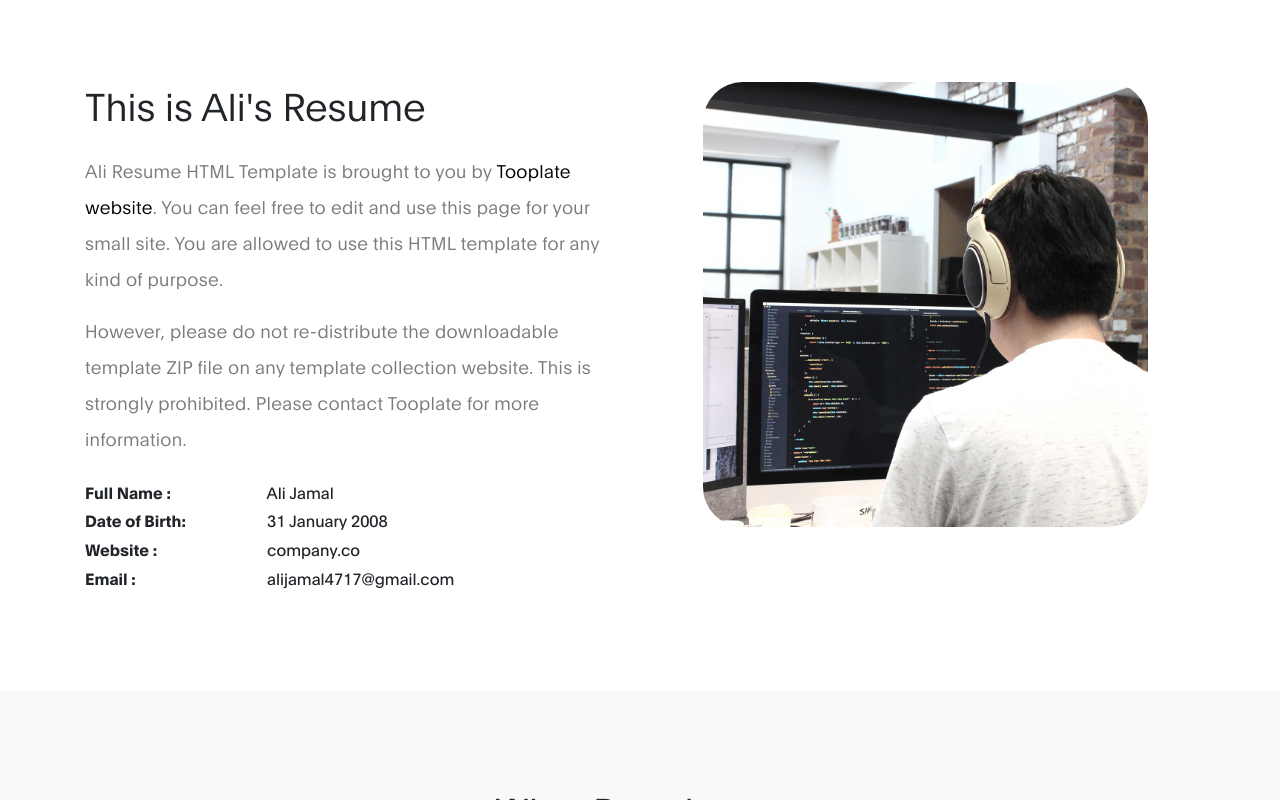
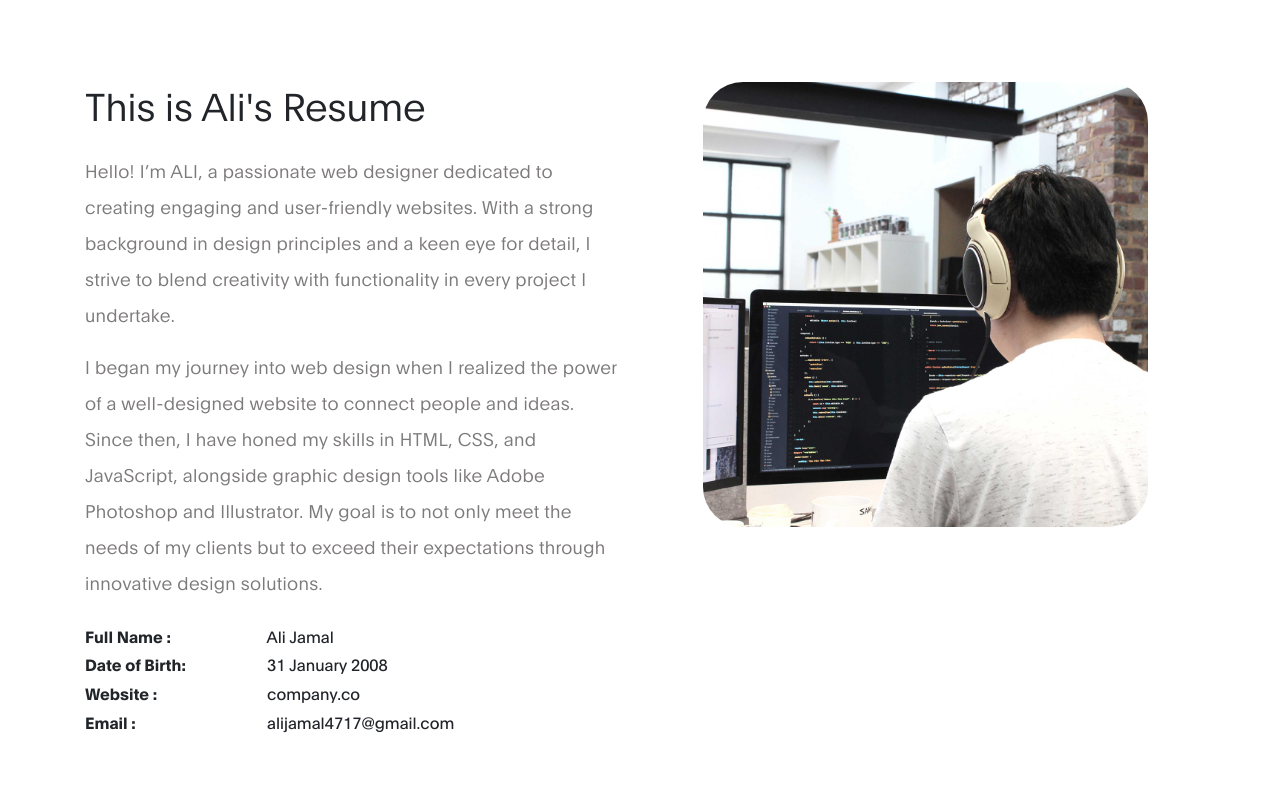
Before and after one commit to AliJamal4/ALI, a plain HTML site: page index.html in a window 1280 px wide. Shown: the part 668-1468 px from the top of the page. Drawn offline with Linux system fonts and the light colour scheme.

Commit message:
Update index.html

```diff
--- a/index.html
+++ b/index.html
@@ -100,9 +100,9 @@ Tooplate 2024 Ali Resume
                 <div class="col-lg-6 col-md-6 col-12">
                     <h3 class="mb-4">This is Ali's Resume</h3>
 
-                    <p>Ali Resume HTML Template is brought to you by <a rel="nofollow" href="https://www.tooplate.com" target="_parent">Tooplate website</a>. You can feel free to edit and use this page for your small site. You are allowed to use this HTML template for any kind of purpose.</p>
+                    <p>Hello! I’m ALI, a passionate web designer dedicated to creating engaging and user-friendly websites. With a strong background in design principles and a keen eye for detail, I strive to blend creativity with functionality in every project I undertake.</p>
 
-                    <p>However, please do not re-distribute the downloadable template ZIP file on any template collection website. This is strongly prohibited. Please contact Tooplate for more information.</p>
+                    <p>I began my journey into web design when I realized the power of a well-designed website to connect people and ideas. Since then, I have honed my skills in HTML, CSS, and JavaScript, alongside graphic design tools like Adobe Photoshop and Illustrator. My goal is to not only meet the needs of my clients but to exceed their expectations through innovative design solutions.</p>
 
                     <ul class="mt-4 mb-5 mb-lg-0 profile-list list-unstyled">
                         <li><strong>Full Name :</strong> Ali Jamal </li>
```
